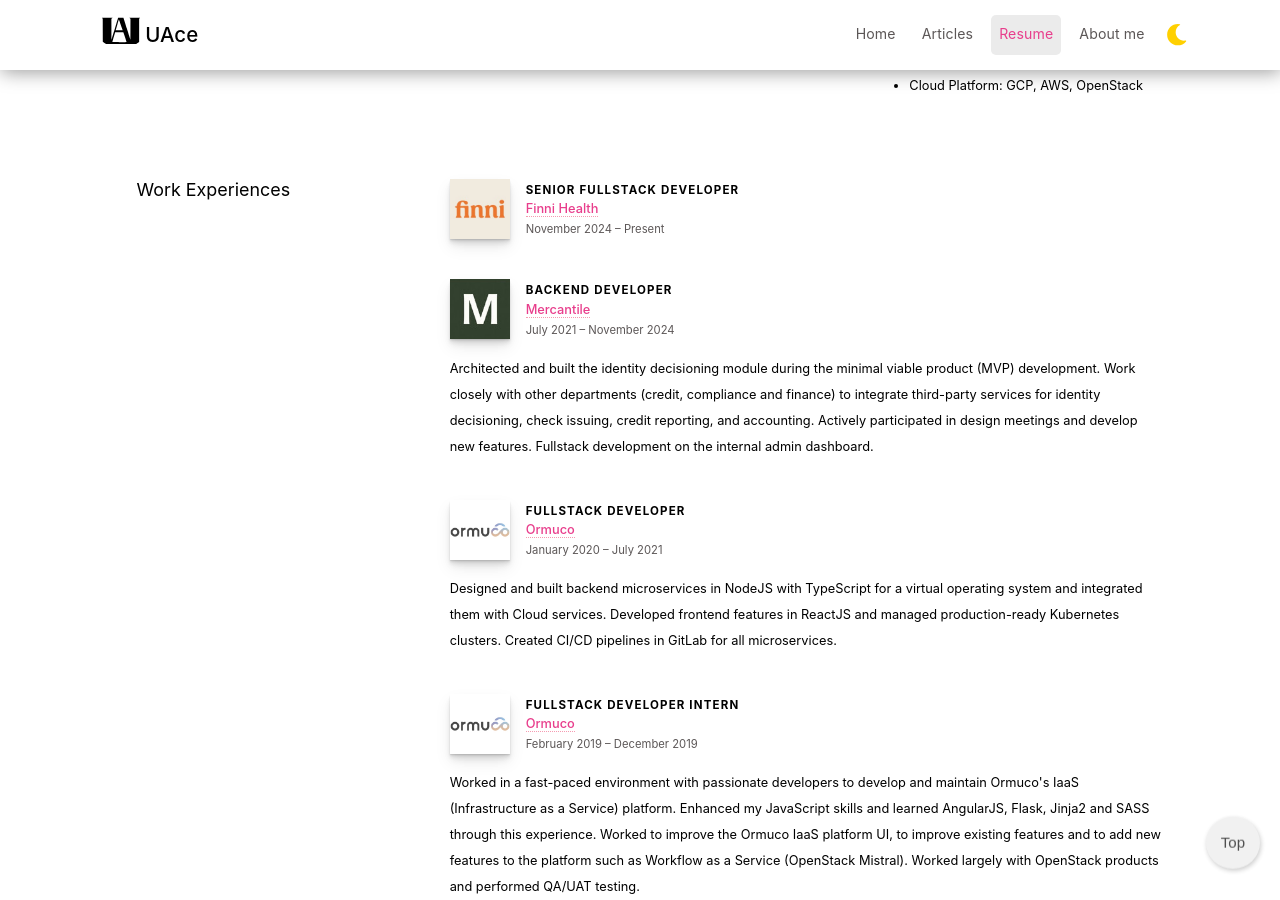
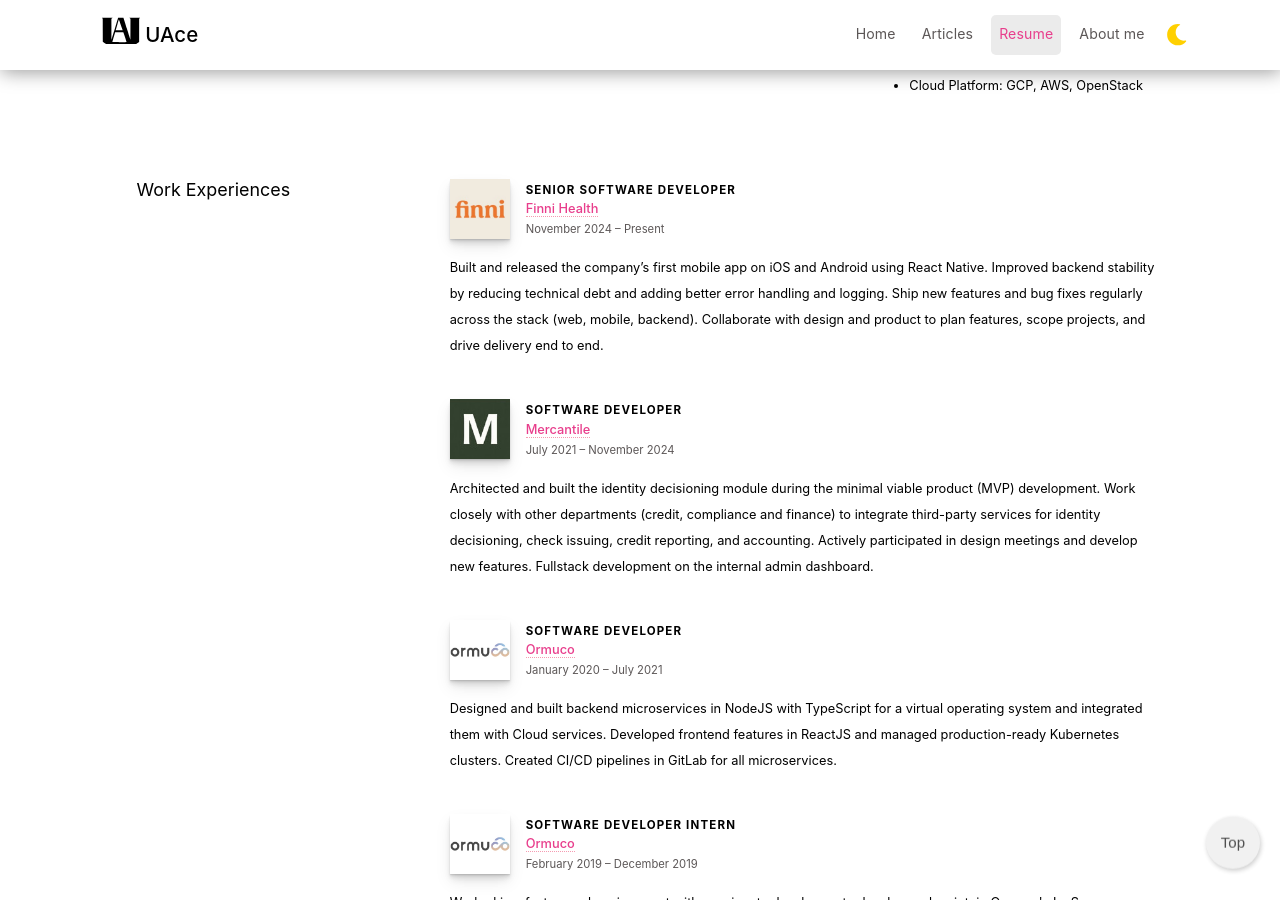
Before and after one commit to UAce/UAce.github.io, a Jekyll site: the page built from _pages/resume.html, in a window 1280 px wide and 900 px high, scrolled down 1273 px. Built offline with Jekyll 4.4.1, drawn with Linux system fonts in a browser that asks for light colours; nearby versions of some CDN libraries; some of the changed text lies outside the part shown.

Commit message:
Update work experience

```diff
--- a/_data/work_experiences.yml
+++ b/_data/work_experiences.yml
@@ -1,11 +1,12 @@
-- title: Senior Fullstack Developer
+- title: Senior Software Developer
   companyLegalName: Journey Health Technologies U.S. Inc.
   companyName: Finni Health
   image: assets/images/company/finni-health-logo.jpeg
   url: https://www.finnihealth.com/
   period: November 2024 – Present
+  description: Built and released the company’s first mobile app on iOS and Android using React Native. Improved backend stability by reducing technical debt and adding better error handling and logging. Ship new features and bug fixes regularly across the stack (web, mobile, backend). Collaborate with design and product to plan features, scope projects, and drive delivery end to end.
 
-- title: Backend Developer
+- title: Software Developer
   companyLegalName: Mercantile Financial Technologies Inc.
   companyName: Mercantile
   image: assets/images/company/mercantile-logo.jpeg
@@ -13,7 +14,7 @@
   period: July 2021 – November 2024
   description: Architected and built the identity decisioning module during the minimal viable product (MVP) development. Work closely with other departments (credit, compliance and finance) to integrate third-party services for identity decisioning, check issuing, credit reporting, and accounting. Actively participated in design meetings and develop new features. Fullstack development on the internal admin dashboard.
 
-- title: Fullstack Developer
+- title: Software Developer
   companyLegalName: Ormuco Inc.
   companyName: Ormuco
   image: assets/images/company/ormuco-logo.jpeg
@@ -21,7 +22,7 @@
   period: January 2020 – July 2021
   description: Designed and built backend microservices in NodeJS with TypeScript for a virtual operating system and integrated them with Cloud services. Developed frontend features in ReactJS and managed production-ready Kubernetes clusters. Created CI/CD pipelines in GitLab for all microservices.
 
-- title: Fullstack Developer Intern
+- title: Software Developer Intern
   companyLegalName: Ormuco Inc.
   companyName: Ormuco
   image: assets/images/company/ormuco-logo.jpeg
@@ -43,7 +44,7 @@
   image: assets/images/company/ericsson-logo.jpeg
   url: https://www.ericsson.ca/en
   period: January 2018 – April 2018
-  description: Provisioned virtual machines in staging environment with Ansible. Created and set up Docker containers for functional tests. Wrote Jenkins 2 declarative pipeline scripts (groovy) to automate builds and deployments. Wrote bash scripts to automate the generation of daily reports for the overnight load test results and publish them on Discousrse via their API.
+  description: Provisioned virtual machines in staging environment with Ansible. Created and set up Docker containers for functional tests. Wrote Jenkins 2 declarative pipeline scripts (groovy) to automate builds and deployments. Wrote bash scripts to automate the generation of daily reports for the overnight load test results and publish them on Discourse via their API.
 
 - title: Software Engineering Intern
   companyLegalName: Bombardier Transportation Canada Inc.
```
